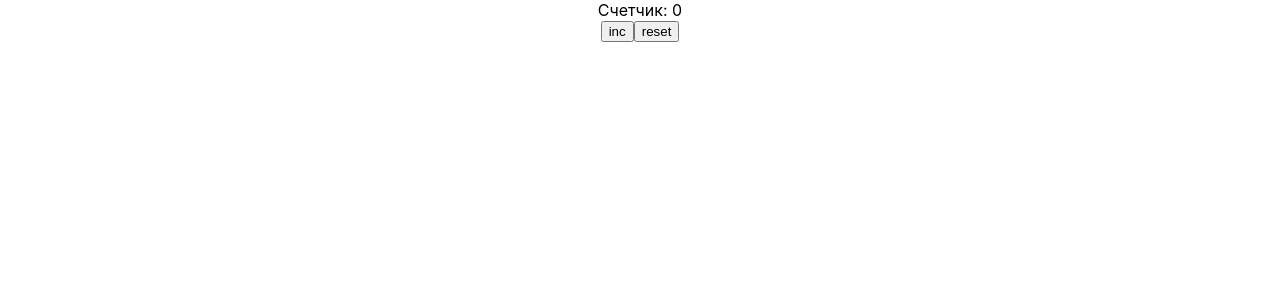
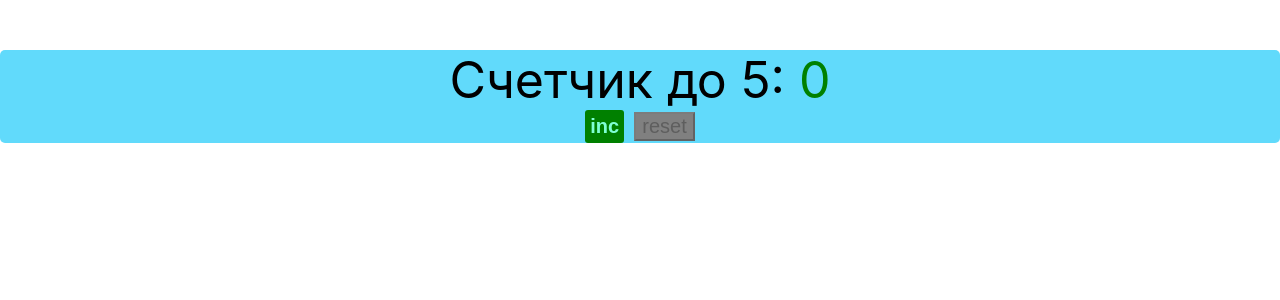
Before and after one commit to Cheloyek/samost1, a React (Create React App) app: page / in a window 1280 px wide. Shown: the top 300 px of the page. Built offline with nearby package versions, Linux system fonts and the light colour scheme.

Commit message:
add counter

```diff
--- a/src/App.css
+++ b/src/App.css
@@ -1,5 +1,8 @@
 .App {
   text-align: center;
+  margin-top: 50px;
+  border-radius: 5px;
+  background-color: #61dafb;
 }
 
 .App-logo {
@@ -36,3 +39,37 @@
     transform: rotate(360deg);
   }
 }
+
+
+
+.button-disabled {
+  font-size: 20px;
+  background-color: grey;
+}
+
+.inc {
+  font-size: 20px;
+  background-color: green;
+  padding: 5px;
+  margin-right: 10px;
+  color: aquamarine;
+  font-weight: bold;
+  border-radius: 3px;
+  border: none;
+  cursor: pointer;
+}
+
+.reset {
+  font-size: 20px;
+  background-color: red;
+  padding: 5px;
+  color: aquamarine;
+  font-weight: bold;
+  border-radius: 3px;
+  border: none;
+  cursor: pointer;
+}
+
+.counter {
+  font-size: 50px;
+}
--- a/src/App.tsx
+++ b/src/App.tsx
@@ -1,12 +1,53 @@
-import React from 'react';
-import logo from './logo.svg';
+import React, {useState} from 'react';
 import './App.css';
-import CounterClicks  from "./CounterClisks";
+// import CounterClicks  from "./CounterClisks";
+import Button from "./Button";
 
 function App() {
+    //максимальное значение
+    const MAXVALUE = 5;
+    //стартовое значение
+    const STARTVALUE = 0;
+    //шаг
+    const STEP = 1;
+
+    //useState со стартовым значением
+    const [counter, setCounter] = useState<number>(STARTVALUE)
+
+    //счетчик - при нажатии на кнопку inc увеличивает счетчик на STEP
+    const clickCounter = () => {
+        if (counter < MAXVALUE && counter >= STARTVALUE) {
+            // setCounter(++counter)
+            // clicks = clicks + 1 - изменять значение state не допустимо
+            setCounter(click => click + STEP)
+        }
+    }
+
+    //сброс счетчика при нажатии кнопки reset на STARTVALUE
+    const resetCounter = () => {
+        setCounter(STARTVALUE)
+    }
+
+    //неактивна кнопка inc при значении счетчика MAXVALUE
+    const isAddButtonDisabled = (
+        counter === MAXVALUE
+    )
+
+    //неактивна кнопка reset при значении счетчика STARTVALUE
+    const isResetButtonDisabled = (
+        counter === STARTVALUE
+    )
+
+    //изменение цвета счетчика при достижении MAXVALUE
+    const countColorStyle = {
+        color: counter === MAXVALUE ? "red" : "green"
+    }
+
   return (
     <div className="App">
-      <CounterClicks/>
+        <div className="counter">Счетчик до {MAXVALUE}: <span style={countColorStyle}>{counter}</span></div>
+            <Button name={"inc"} isDisabled={isAddButtonDisabled} callback={clickCounter}/>
+            <Button name={"reset"} isDisabled={isResetButtonDisabled} callback={resetCounter}/>
     </div>
   );
 }
--- /dev/null
+++ b/src/Button.tsx
@@ -0,0 +1,21 @@
+import React from "react";
+import './App.css';
+
+type ButtonPropsType = {
+    name: string,
+    isDisabled: boolean,
+    callback: any
+}
+
+
+
+//в кнопку приходит название, функция и условие при котором isDisabled
+const Button = (props: ButtonPropsType) => {
+    return (
+        <span>
+            <button className={props.isDisabled ? 'button-disabled' : props.name} onClick={props.callback} disabled={props.isDisabled}>{props.name}</button>
+        </span>
+    )
+}
+
+export default Button;
--- a/src/CounterClisks.tsx
+++ /dev/null
@@ -1,41 +0,0 @@
-import React, {useState} from "react";
-import {Simulate} from "react-dom/test-utils";
-import click = Simulate.click;
-
-
-
-// let [clicks, setClicks] = useState(1)
-//
-// export const clickCounter = () => {
-//     clicks = clicks + 1;
-//     console.log (clicks)
-//     return clicks
-// }
-
-
-
-const CounterClicks = () => {
-    let [clicks, setClicks] = useState(0)
-
-    const clickCounter = () => {
-        if (clicks < 5) {
-            setClicks(++clicks)
-        }
-    }
-
-    const resetButton = () => {
-        setClicks(clicks = 0)
-    }
-
-    return (
-        <div>
-            <div></div>
-            <div>Счетчик: {clicks}</div>
-            <button onClick={clickCounter}>inc</button>
-            <button onClick={resetButton}>reset</button>
-        </div>
-    )
-}
-
-
-export default CounterClicks;
```
Also changed, not shown: 1 other file (tests, documents, lock files or other folders).
